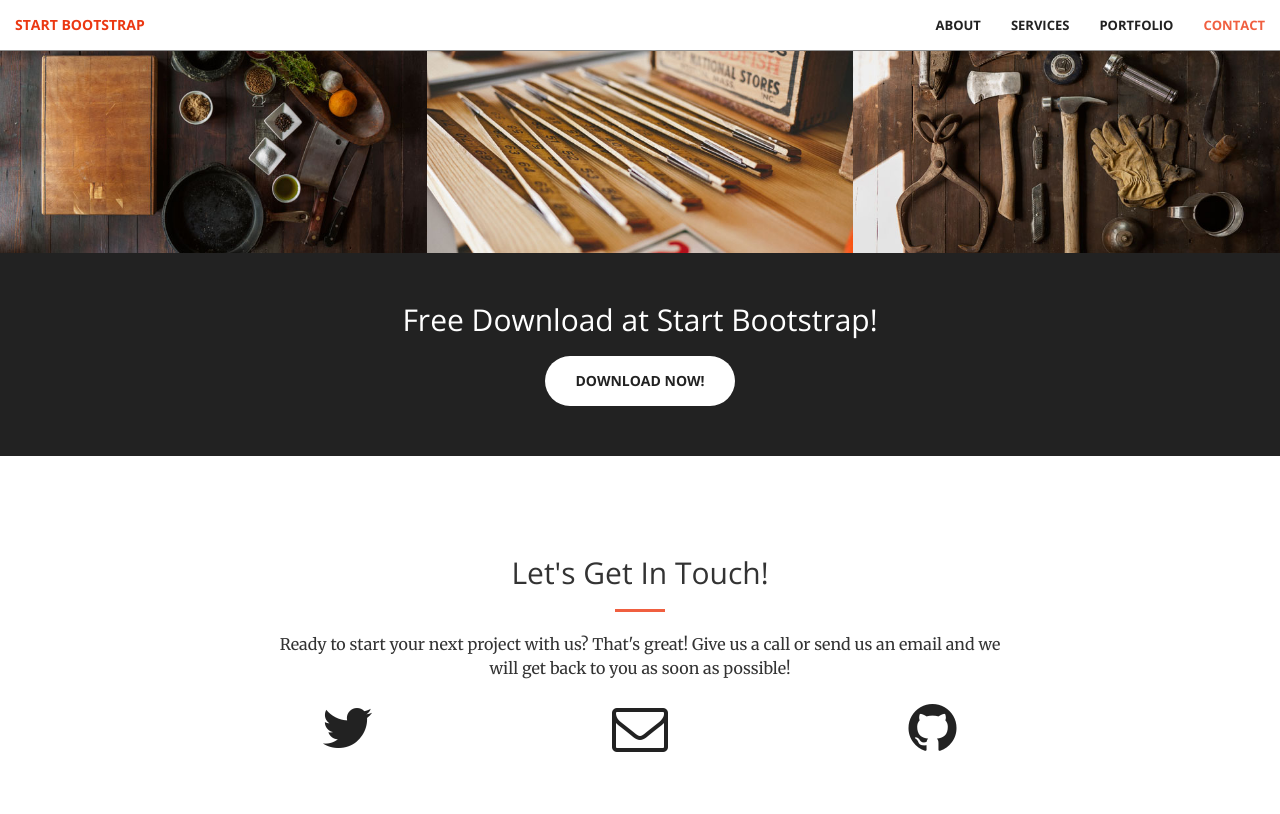
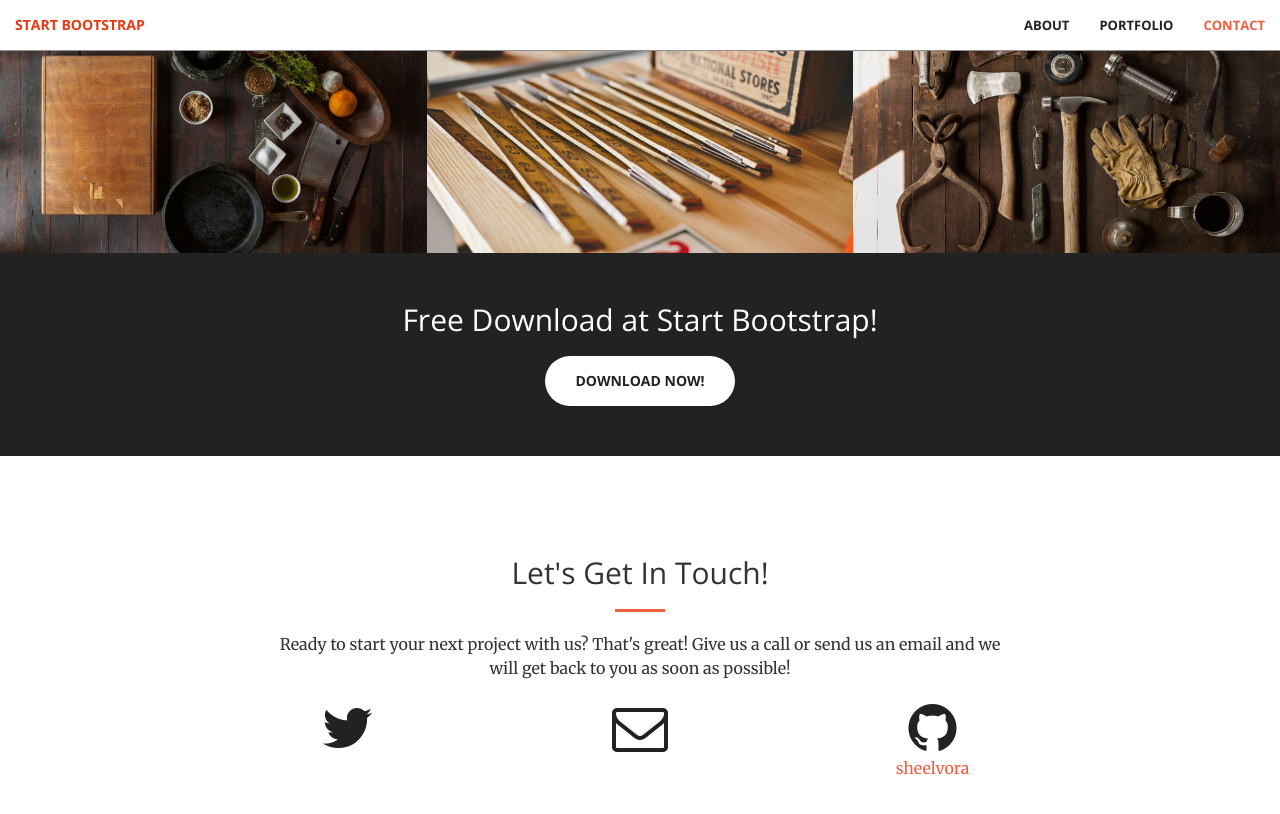
Before and after one commit to sheelvora/sheelvora.github.io, a Jekyll site: the page built from index.html, in a window 1280 px wide and 900 px high, scrolled down 1981 px. Shown: the top 814 px of the window. Built offline with Jekyll 4.4.1, drawn with Linux system fonts in a browser that asks for light colours.

Commit message:
new github

```diff
--- a/_config.yml
+++ b/_config.yml
@@ -1,12 +1,12 @@
 # Site settings
-title:
+title: Sheel Vora
 email:
-description: > # this means to ignore newlines until "baseurl:"
+description: Portfolio # this means to ignore newlines until "baseurl:"
 baseurl: "" # the subpath of your site, e.g. /blog/
 url: "" # the base hostname & protocol for your site
 
-twitter_username:
-github_username:
+linkedin_username: sheelvora
+github_username: sheelvora
 
 # Build settings
 markdown: kramdown
--- a/_includes/nav.html
+++ b/_includes/nav.html
@@ -18,9 +18,6 @@
                     <a class="page-scroll" href="#about">About</a>
                 </li>
                 <li>
-                    <a class="page-scroll" href="#services">Services</a>
-                </li>
-                <li>
                     <a class="page-scroll" href="#portfolio">Portfolio</a>
                 </li>
                 <li>
```
